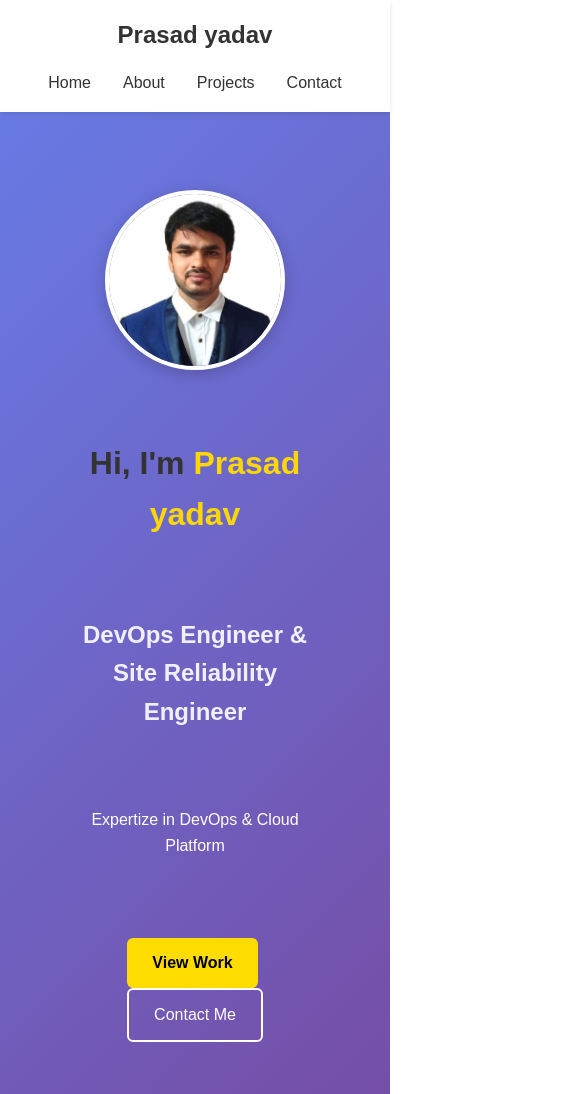
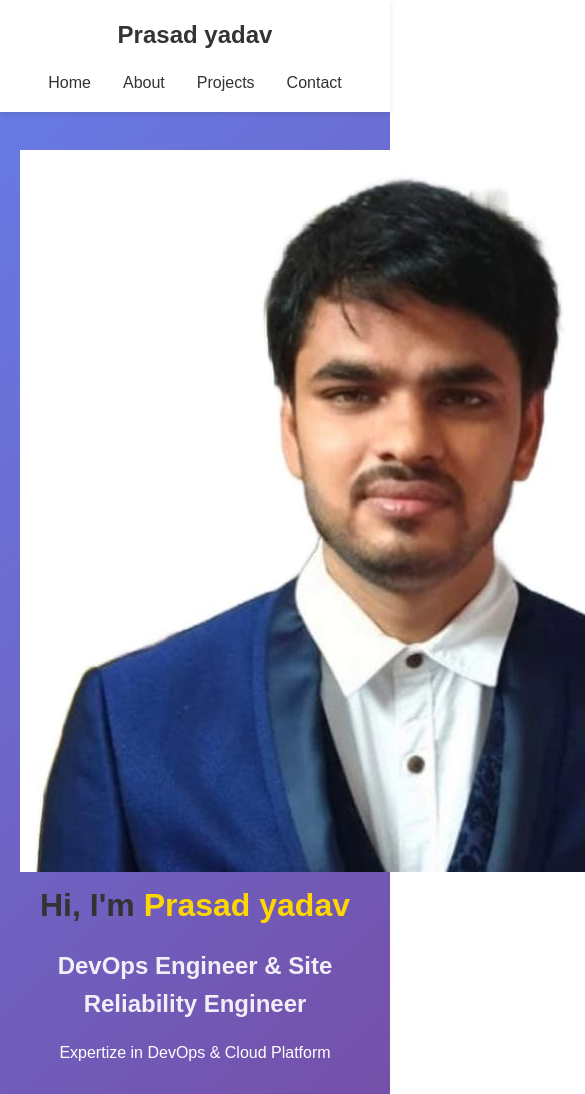
Before and after one commit to PrasadYadav1/PrasadYadav1.github.io, a plain HTML site: page index.html in a window 390 px wide. Shown: the top 1094 px of the page, 585 px wide, since content can reach past the window. Drawn offline with Linux system fonts and the light colour scheme.

Commit message:
Update styles.css

```diff
--- a/styles.css
+++ b/styles.css
@@ -283,94 +283,3 @@ footer {
         grid-template-columns: 1fr;
     }
 }
-/* === HERO SECTION STYLING === */
-.hero {
-  display: flex;                       /* Places content (image + text) side by side */
-  justify-content: center;             /* Centers the content horizontally */
-  align-items: center;                 /* Centers content vertically */
-  min-height: 100vh;                   /* Takes full viewport height */
-  background: linear-gradient(135deg, #667eea, #764ba2);  /* Purple gradient background */
-  color: white;                        /* Default text color */
-}
-
-/* === MAIN CONTAINER === */
-.hero-content {
-  display: flex;                       /* Enables horizontal layout (image + text) */
-  align-items: center;                 /* Vertically center both items */
-  gap: 60px;                           /* Space between image and text */
-  max-width: 1100px;                   /* Limits total section width */
-  padding: 40px;                       /* Adds inner spacing */
-}
-
-/* === IMAGE STYLING === */
-.hero-image img {
-  width: 250px;                        /* Set image width */
-  height: 250px;                       /* Set image height */
-  border-radius: 50%;                  /* Makes the image circular */
-  object-fit: cover;                   /* Crops image nicely inside the circle */
-  border: 4px solid #fff;              /* White border around the image */
-  box-shadow: 0 4px 15px rgba(0,0,0,0.2); /* Subtle shadow for depth */
-}
-
-/* === TEXT CONTENT STYLING === */
-.hero-text h1 {
-  font-size: 48px;                     /* Big heading font */
-  margin-bottom: 15px;                 /* Space below heading */
-  color: #fff;                         /* White text color */
-}
-
-.hero-text h1 span {
-  color: #ffdc00;                      /* Highlighted yellow color for your name */
-  font-weight: bold;                   /* Emphasize text */
-}
-
-.hero-text h2 {
-  font-size: 24px;                     /* Subheading font size */
-  color: #e5e5ff;                      /* Softer color */
-}
-
-.hero-text p {
-  margin: 20px 0;                      /* Vertical spacing */
-  font-size: 18px;                     /* Readable text size */
-  color: #ddd;                         /* Light gray color for paragraph */
-}
-
-/* === BUTTONS STYLING === */
-.hero-buttons {
-  margin-top: 20px;                    /* Space above buttons */
-}
-
-.btn-primary {
-  background: #ffdc00;                 /* Yellow background */
-  color: #000;                         /* Black text */
-  padding: 12px 25px;                  /* Size of button */
-  border-radius: 6px;                  /* Rounded corners */
-  margin-right: 15px;                  /* Space between buttons */
-  font-weight: bold;                   /* Bold text */
-  text-decoration: none;               /* Remove underline */
-}
-
-.btn-secondary {
-  border: 2px solid #fff;              /* White border */
-  color: #fff;                         /* White text */
-  padding: 12px 25px;                  /* Same size as primary */
-  border-radius: 6px;                  /* Rounded corners */
-  text-decoration: none;               /* Remove underline */
-}
-
-/* === RESPONSIVE DESIGN (for mobile view) === */
-@media (max-width: 768px) {
-  .hero-content {
-    flex-direction: column;            /* Stack image on top of text */
-    text-align: center;                /* Center-align text */
-  }
-
-  .hero-image img {
-    width: 180px;                      /* Smaller image on mobile */
-    height: 180px;
-  }
-
-  .hero-text h1 {
-    font-size: 36px;                   /* Slightly smaller font on mobile */
-  }
-}
```
